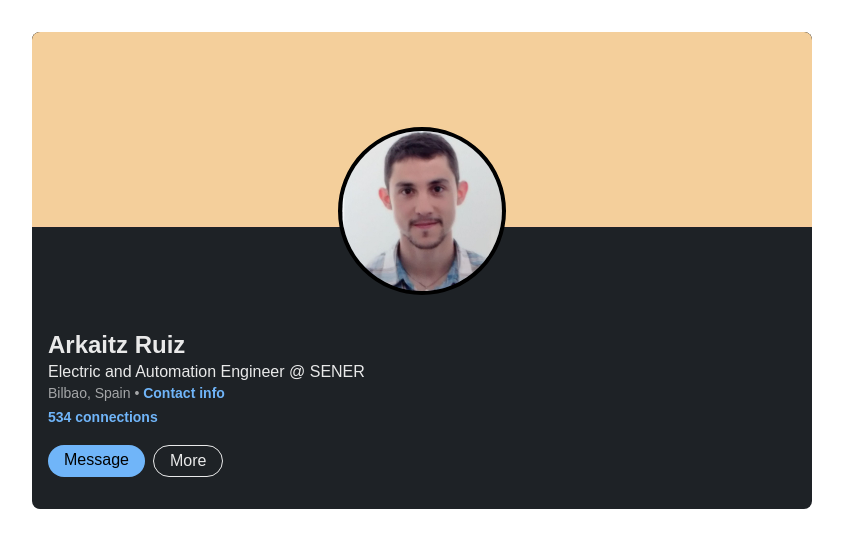
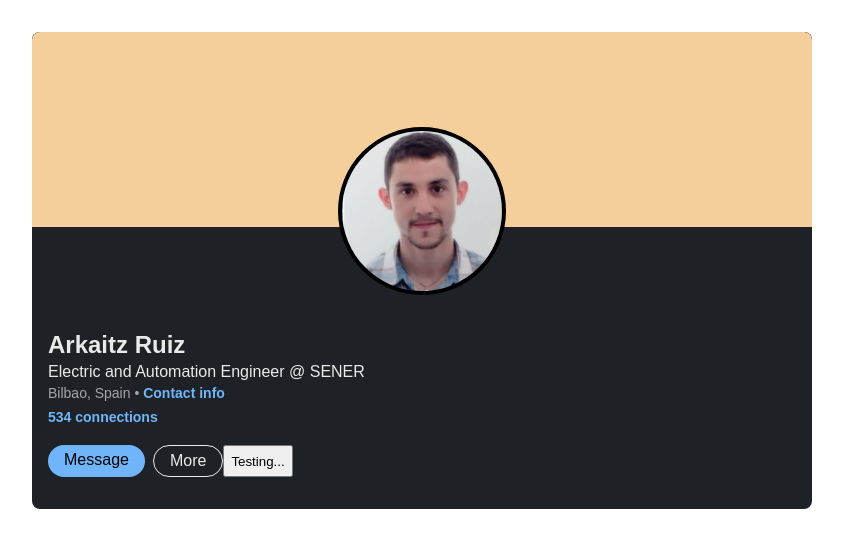
Before and after one commit to ArkaitzRB/web-draft, a plain HTML site: page web-visit-card/index.html in a window 1280 px wide. Shown: the whole page, without its empty margins (218-1061 px from the left). Drawn offline with Linux system fonts and the light colour scheme.

Commit message:
Update index.html

```diff
--- a/web-visit-card/index.html
+++ b/web-visit-card/index.html
@@ -24,6 +24,7 @@
     <div class="profile-cta">
       <a class="message-btn skeleton" href="/">Message</a>
       <a class="more-btn skeleton" href="/">More</a>
+      <button type="submit">Testing...</button>
     </div>
   </div>
   <script src="script.js"></script>
```
